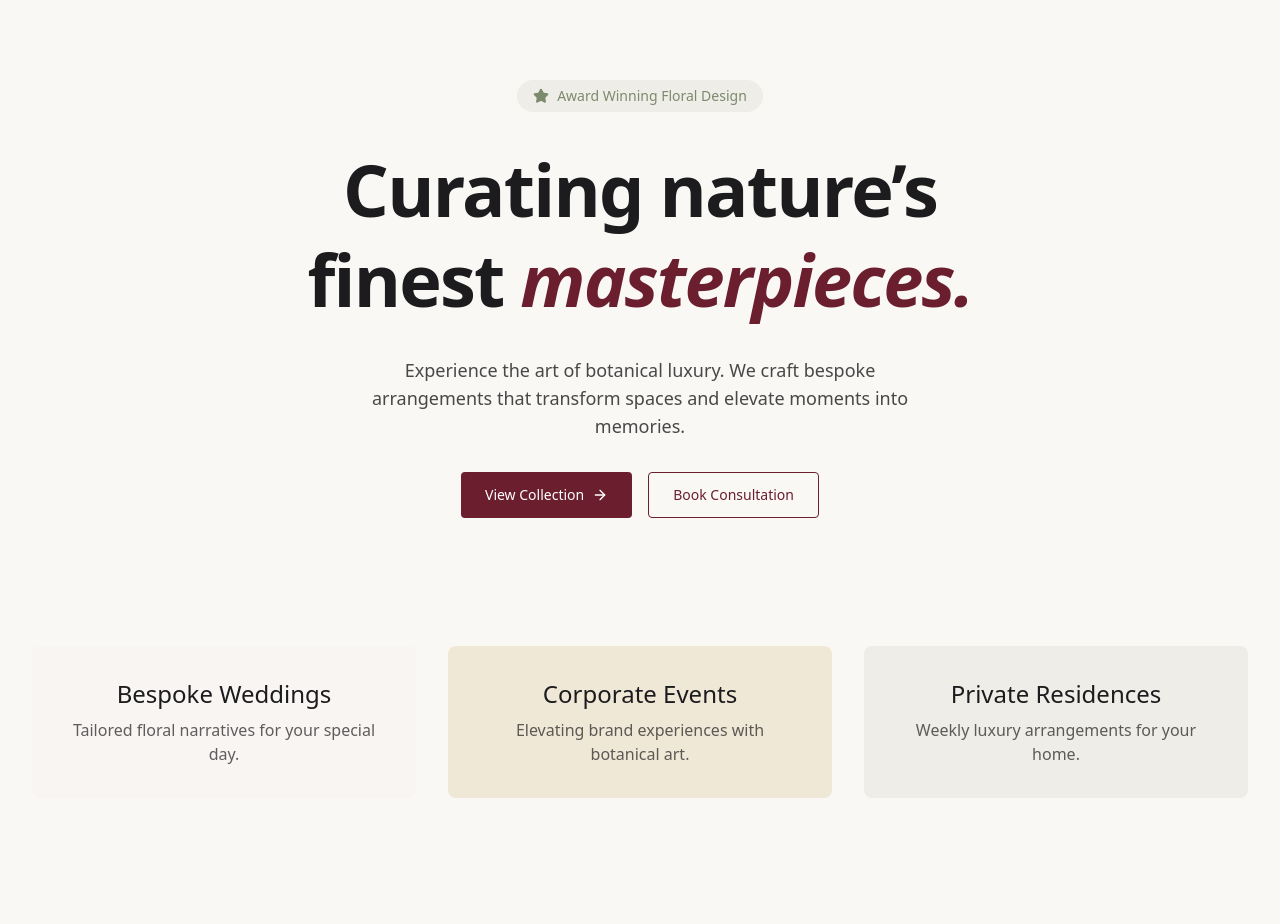
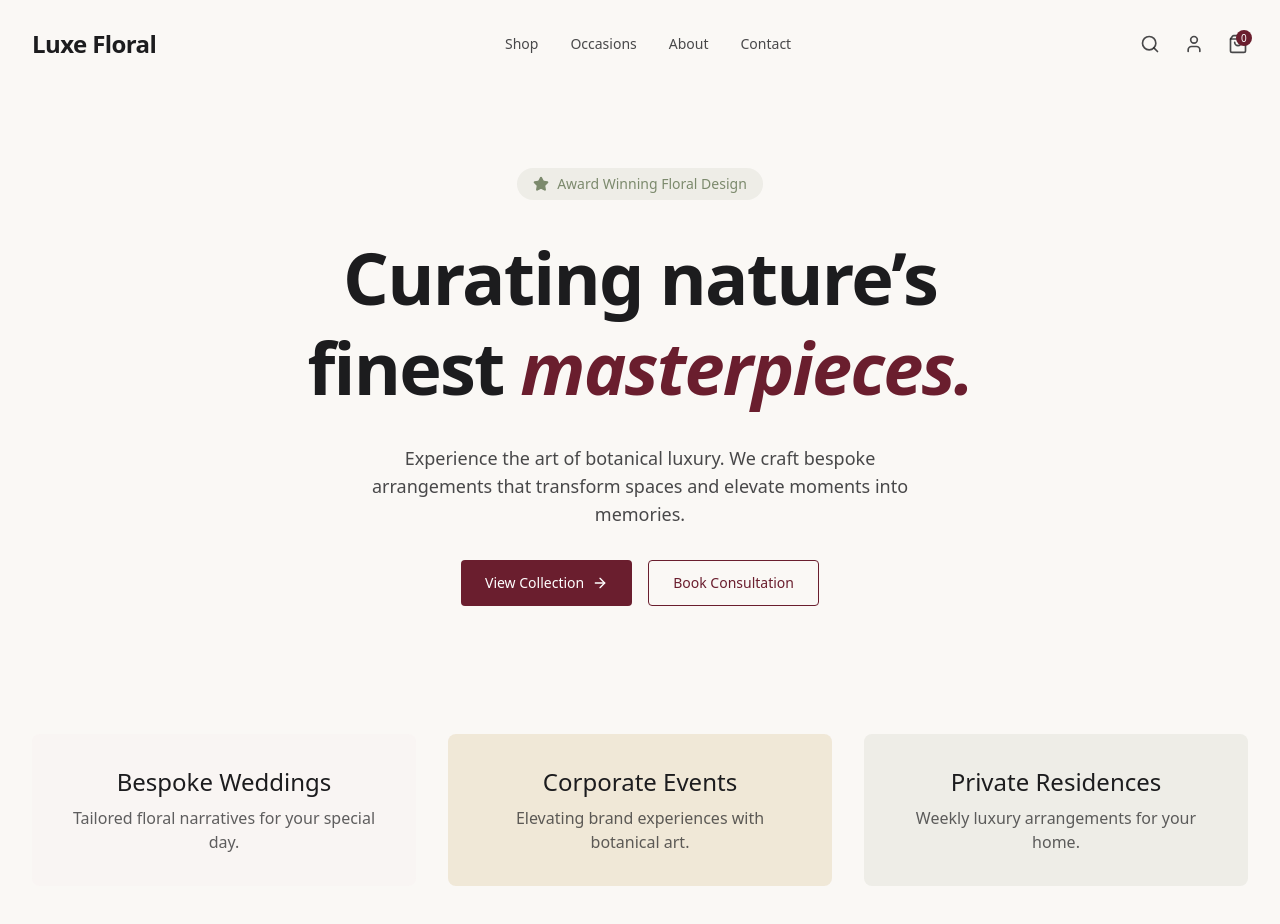
Before and after one commit to rijan-rayamajhi/flower-pune, a Next.js app: page / in a window 1280 px wide. Shown: the top 924 px of the page. Before the commit the page ends 878 px from the top, so only its background shows below. Built offline with nearby package versions, Linux system fonts and the light colour scheme; a web font is replaced by a local one.

Commit message:
feat: implement premium luxury navbar with scroll effects

```diff
--- a/app/layout.tsx
+++ b/app/layout.tsx
@@ -1,6 +1,7 @@
 import type { Metadata } from "next";
 import { Playfair_Display, Inter } from "next/font/google";
 import { cn } from "@/lib/utils";
+import Navbar from "@/components/navbar";
 import "./globals.css";
 
 const playfair = Playfair_Display({
@@ -34,7 +35,8 @@ export default function RootLayout({
           inter.variable
         )}
       >
-        <div className="mx-auto flex min-h-screen max-w-[1280px] flex-col px-4 sm:px-6 lg:px-8">
+        <Navbar />
+        <div className="mx-auto flex min-h-screen max-w-[1280px] flex-col px-4 sm:px-6 lg:px-8 pt-[88px]">
           {children}
         </div>
       </body>
--- /dev/null
+++ b/components/navbar.tsx
@@ -0,0 +1,139 @@
+"use client";
+
+import { useEffect, useState } from "react";
+import Link from "next/link";
+import { Search, ShoppingBag, User, Menu, X } from "lucide-react";
+import { cn } from "@/lib/utils";
+
+export default function Navbar() {
+    const [isScrolled, setIsScrolled] = useState(false);
+    const [isMobileMenuOpen, setIsMobileMenuOpen] = useState(false);
+
+    useEffect(() => {
+        const handleScroll = () => {
+            setIsScrolled(window.scrollY > 10);
+        };
+
+        window.addEventListener("scroll", handleScroll);
+        return () => window.removeEventListener("scroll", handleScroll);
+    }, []);
+
+    const navLinks = [
+        { label: "Shop", href: "/shop" },
+        { label: "Occasions", href: "/occasions" },
+        { label: "About", href: "/about" },
+        { label: "Contact", href: "/contact" },
+    ];
+
+    return (
+        <>
+            <nav
+                className={cn(
+                    "fixed top-0 left-0 right-0 z-50 transition-all duration-300 ease-in-out px-4 sm:px-6 lg:px-8",
+                    isScrolled
+                        ? "bg-white/80 backdrop-blur-md shadow-sm h-[72px]"
+                        : "bg-transparent h-[88px]"
+                )}
+            >
+                <div className="mx-auto flex h-full max-w-[1280px] items-center justify-between">
+                    {/* Logo */}
+                    <Link
+                        href="/"
+                        className="font-serif text-2xl font-bold tracking-tight text-charcoal hover:text-burgundy transition-colors"
+                    >
+                        Luxe Floral
+                    </Link>
+
+                    {/* Desktop Navigation */}
+                    <div className="hidden md:flex items-center gap-8">
+                        {navLinks.map((link) => (
+                            <Link
+                                key={link.label}
+                                href={link.href}
+                                className="group relative text-sm font-medium text-charcoal/80 hover:text-charcoal transition-colors"
+                            >
+                                {link.label}
+                                <span className="absolute -bottom-1 left-0 h-px w-0 bg-burgundy transition-all duration-300 group-hover:w-full" />
+                            </Link>
+                        ))}
+                    </div>
+
+                    {/* Actions */}
+                    <div className="flex items-center gap-6">
+                        <button className="text-charcoal/80 hover:text-burgundy transition-colors">
+                            <Search className="h-5 w-5" />
+                        </button>
+                        <button className="hidden md:block text-charcoal/80 hover:text-burgundy transition-colors">
+                            <User className="h-5 w-5" />
+                        </button>
+                        <button className="relative text-charcoal/80 hover:text-burgundy transition-colors">
+                            <ShoppingBag className="h-5 w-5" />
+                            <span className="absolute -top-1 -right-1 flex h-4 w-4 items-center justify-center rounded-full bg-burgundy text-[10px] font-medium text-white">
+                                0
+                            </span>
+                        </button>
+
+                        {/* Mobile Menu Button */}
+                        <button
+                            className="md:hidden text-charcoal"
+                            onClick={() => setIsMobileMenuOpen(true)}
+                        >
+                            <Menu className="h-6 w-6" />
+                        </button>
+                    </div>
+                </div>
+            </nav>
+
+            {/* Mobile Drawer */}
+            <div
+                className={cn(
+                    "fixed inset-0 z-[60] bg-black/20 backdrop-blur-sm transition-opacity duration-300 md:hidden",
+                    isMobileMenuOpen ? "opacity-100" : "opacity-0 pointer-events-none"
+                )}
+                onClick={() => setIsMobileMenuOpen(false)}
+            />
+
+            <div
+                className={cn(
+                    "fixed top-0 right-0 z-[61] h-full w-[300px] bg-white shadow-2xl transition-transform duration-300 ease-out md:hidden",
+                    isMobileMenuOpen ? "translate-x-0" : "translate-x-full"
+                )}
+            >
+                <div className="flex flex-col h-full p-6">
+                    <div className="flex items-center justify-between mb-8">
+                        <span className="font-serif text-xl font-bold text-charcoal">Menu</span>
+                        <button
+                            onClick={() => setIsMobileMenuOpen(false)}
+                            className="p-2 text-charcoal/60 hover:text-burgundy transition-colors"
+                        >
+                            <X className="h-6 w-6" />
+                        </button>
+                    </div>
+
+                    <div className="flex flex-col gap-6">
+                        {navLinks.map((link) => (
+                            <Link
+                                key={link.label}
+                                href={link.href}
+                                onClick={() => setIsMobileMenuOpen(false)}
+                                className="text-lg font-medium text-charcoal hover:text-burgundy transition-colors"
+                            >
+                                {link.label}
+                            </Link>
+                        ))}
+                    </div>
+
+                    <div className="mt-auto border-t border-gray-100 pt-6">
+                        <Link
+                            href="/account"
+                            className="flex items-center gap-3 text-charcoal/80 hover:text-burgundy transition-colors"
+                        >
+                            <User className="h-5 w-5" />
+                            <span>My Account</span>
+                        </Link>
+                    </div>
+                </div>
+            </div>
+        </>
+    );
+}
```
